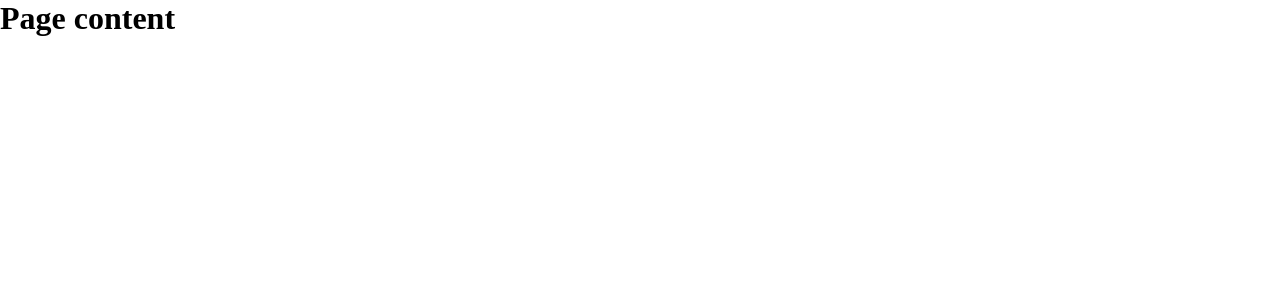
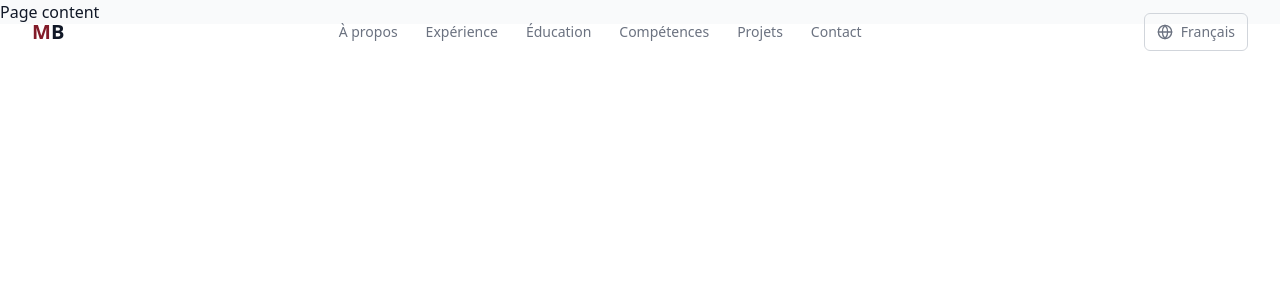
Before and after one commit to mael-bertocchi/my-portfolio, a React (Vite) app: page / in a window 1280 px wide. Shown: the top 300 px of the page. Built offline with nearby package versions, Linux system fonts and the light colour scheme.

Commit message:
feat: add navigation bar with language toggle

```diff
--- a/package.json
+++ b/package.json
@@ -11,6 +11,7 @@
   },
   "dependencies": {
     "i18next": "^23.7.6",
+    "lucide-react": "^0.577.0",
     "react": "^19.2.4",
     "react-dom": "^19.2.4",
     "react-i18next": "^14.0.0",
--- a/src/components/navigation.tsx
+++ b/src/components/navigation.tsx
@@ -1,12 +1,92 @@
 import type { Maybe } from '@/models';
+import { Globe } from 'lucide-react';
 import type { JSX } from 'react';
+import { useTranslation } from 'react-i18next';
+import { Link } from 'react-router-dom';
+
+/**
+ * @interface NavigationItem
+ * @description Represents a navigation item in the navigation bar, containing an id and a label for the corresponding section of the page.
+ */
+interface NavigationItem {
+    id: string; /*!< The unique identifier for the navigation item, corresponding to the id of the section it links to. */
+    labelKey: string; /*!< Translation key for the navigation label. */
+}
 
 /**
  * @function NavigationComponent
- * @description Renders the navigation bar of the website, which includes links to different sections of the page and a language toggle button. The navigation bar changes its background and shadow when the user scrolls down the page for better visibility. The language toggle allows users to switch between English and French, with the selected language being saved in localStorage for persistence across sessions.
+ * @description Contains the navigation bar of the application, providing links to different sections and a language toggle button.
  */
 function NavigationComponent(): Maybe<JSX.Element> {
-    return null;
-};
+    const { t, i18n } = useTranslation();
+
+    const currentLanguage: string = i18n.resolvedLanguage ?? i18n.language;
+    const isEnglish: boolean = currentLanguage.toLowerCase().startsWith('en');
+
+    /**
+     * @function toggleLanguage
+     * @description Toggles the application's language, and saves the user's preference.
+     */
+    const toggleLanguage = (): void => {
+        const newLanguage = isEnglish ? 'fr' : 'en';
+        i18n.changeLanguage(newLanguage);
+        localStorage.setItem('preferred-language', newLanguage);
+    };
+
+    /**
+     * @constant navItems
+     * @description An array of navigation items, each containing an id and a label for the corresponding section of the page.
+     */
+    const navItems: NavigationItem[] = [
+        { id: 'about', labelKey: 'nav.about' },
+        { id: 'experience', labelKey: 'nav.experience' },
+        { id: 'education', labelKey: 'nav.education' },
+        { id: 'skills', labelKey: 'nav.skills' },
+        { id: 'projects', labelKey: 'nav.projects' },
+        { id: 'contact', labelKey: 'nav.contact' },
+    ];
+
+    /**
+     * @function scrollToSection
+     * @description Scrolls smoothly to the specified section of the page when a navigation item is clicked.
+     *
+     * @param {string} id The id of the section to scroll to.
+     */
+    const scrollToSection = (id: string): void => {
+        const element: Maybe<HTMLElement> = document.getElementById(id);
+        if (element) {
+            element.scrollIntoView({
+                behavior: 'smooth'
+            });
+        }
+    };
+
+    return (
+        <nav className="fixed top-0 left-0 right-0 z-50 transition-all duration-300 bg-transparent">
+            <div className="container mx-auto px-4 sm:px-6 lg:px-8">
+                <div className="flex items-center justify-between h-16">
+                    <Link to="/" className="text-xl font-bold" aria-label="Home">
+                        <span className="text-[#821b29]">M</span><span className="text-gray-900">B</span>
+                    </Link>
+
+                    {window.location.pathname !== '/legal' && (
+                        <div className="hidden md:flex items-center gap-1">
+                            {navItems.map((item: NavigationItem) => (
+                                <button key={item.id} onClick={() => scrollToSection(item.id)} className="px-3 py-2 text-sm font-medium text-gray-500 hover:text-gray-900 transition-colors rounded-md hover:bg-gray-100">
+                                    {t(item.labelKey)}
+                                </button>
+                            ))}
+                        </div>
+                    )}
+
+                    <button onClick={toggleLanguage} className="ml-2 px-3 py-2 text-sm font-medium text-gray-500 hover:text-gray-900 transition-colors rounded-md hover:bg-gray-100 border border-gray-300 flex items-center gap-2" aria-label="Toggle language" title={isEnglish ? 'Français' : 'English'}>
+                        <Globe className="h-4 w-4" />
+                        <span className="hidden sm:inline">{t('language.name')}</span>
+                    </button>
+                </div>
+            </div>
+        </nav>
+    );
+}
 
 export default NavigationComponent;
--- a/src/locales/en.json
+++ b/src/locales/en.json
@@ -1,4 +1,9 @@
 {
+  "language": {
+    "id:": "en",
+    "name": "English",
+    "label": "Language"
+  },
   "nav": {
     "about": "About",
     "experience": "Experience",
--- a/src/locales/fr.json
+++ b/src/locales/fr.json
@@ -1,4 +1,9 @@
 {
+  "language": {
+    "id:": "fr",
+    "name": "Français",
+    "label": "Langue"
+  },
   "nav": {
     "about": "À propos",
     "experience": "Expérience",
--- a/src/main.tsx
+++ b/src/main.tsx
@@ -4,7 +4,7 @@ import FooterComponent from '@components/footer'
 import NavigationComponent from '@components/navigation'
 import HomePage from '@pages/home/home'
 import LegalPage from '@pages/legal/legal'
-import { Fragment, StrictMode } from 'react'
+import { StrictMode } from 'react'
 import { createRoot } from 'react-dom/client'
 import { createBrowserRouter, Outlet, RouterProvider } from 'react-router-dom'
 
@@ -14,11 +14,11 @@ import { createBrowserRouter, Outlet, RouterProvider } from 'react-router-dom'
  */
 function Layout() {
     return (
-        <Fragment>
+        <div className="font-sans bg-gray-50 text-gray-900">
             <NavigationComponent />
             <Outlet />
             <FooterComponent />
-        </Fragment>
+        </div>
     )
 }
 
--- a/src/styles/index.css
+++ b/src/styles/index.css
@@ -1,3 +1,7 @@
+@tailwind base;
+@tailwind components;
+@tailwind utilities;
+
 :root {
     color-scheme: light;
 }
--- a/src/utils/i18n.tsx
+++ b/src/utils/i18n.tsx
@@ -34,6 +34,9 @@ i18n.use(initReactI18next).init({
     resources,
     lng: defaultLanguage,
     fallbackLng: 'fr',
+    supportedLngs: ['en', 'fr'],
+    nonExplicitSupportedLngs: true,
+    load: 'languageOnly',
     interpolation: {
         escapeValue: false,
     },
```
Also changed, not shown: 1 other file (tests, documents, lock files or other folders).
